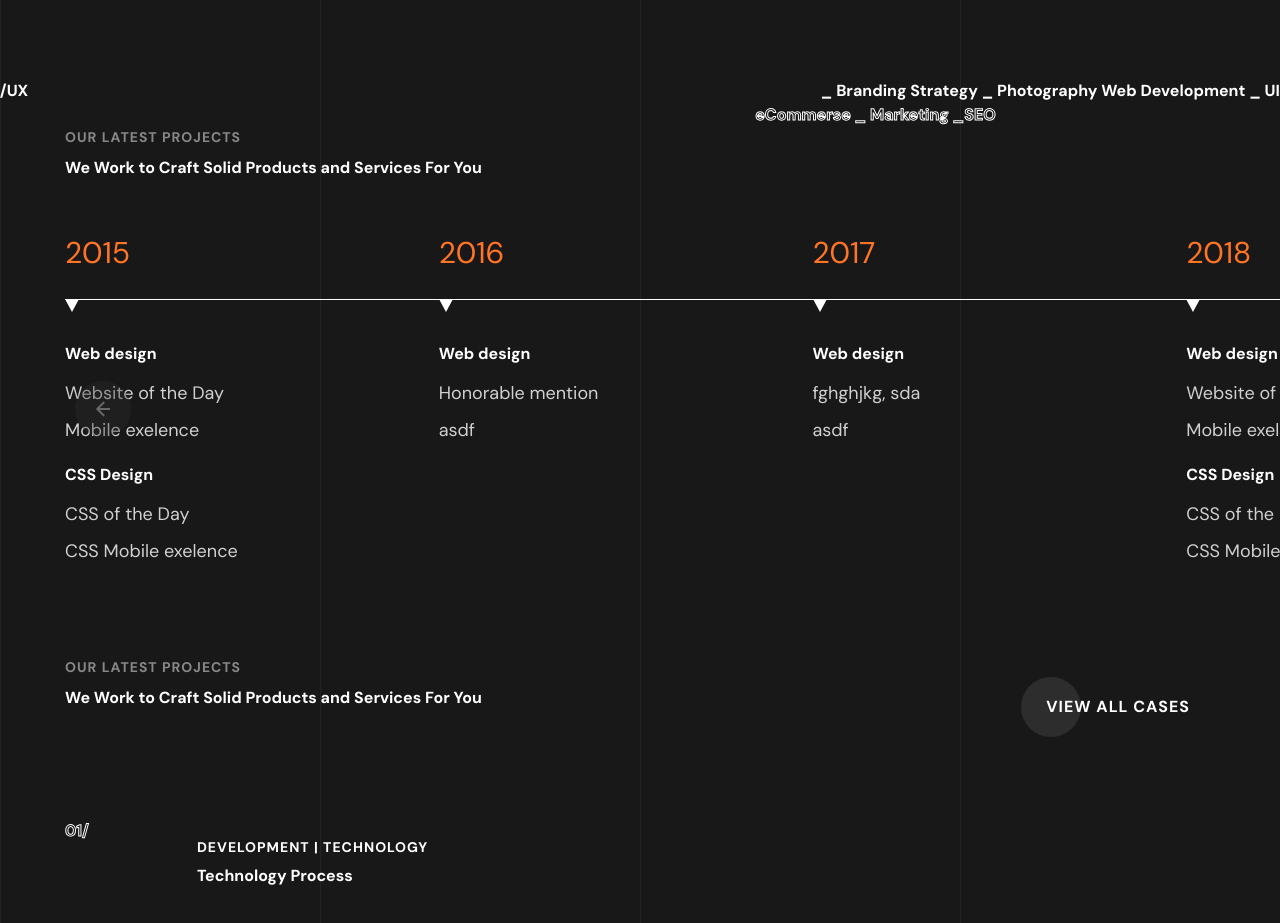
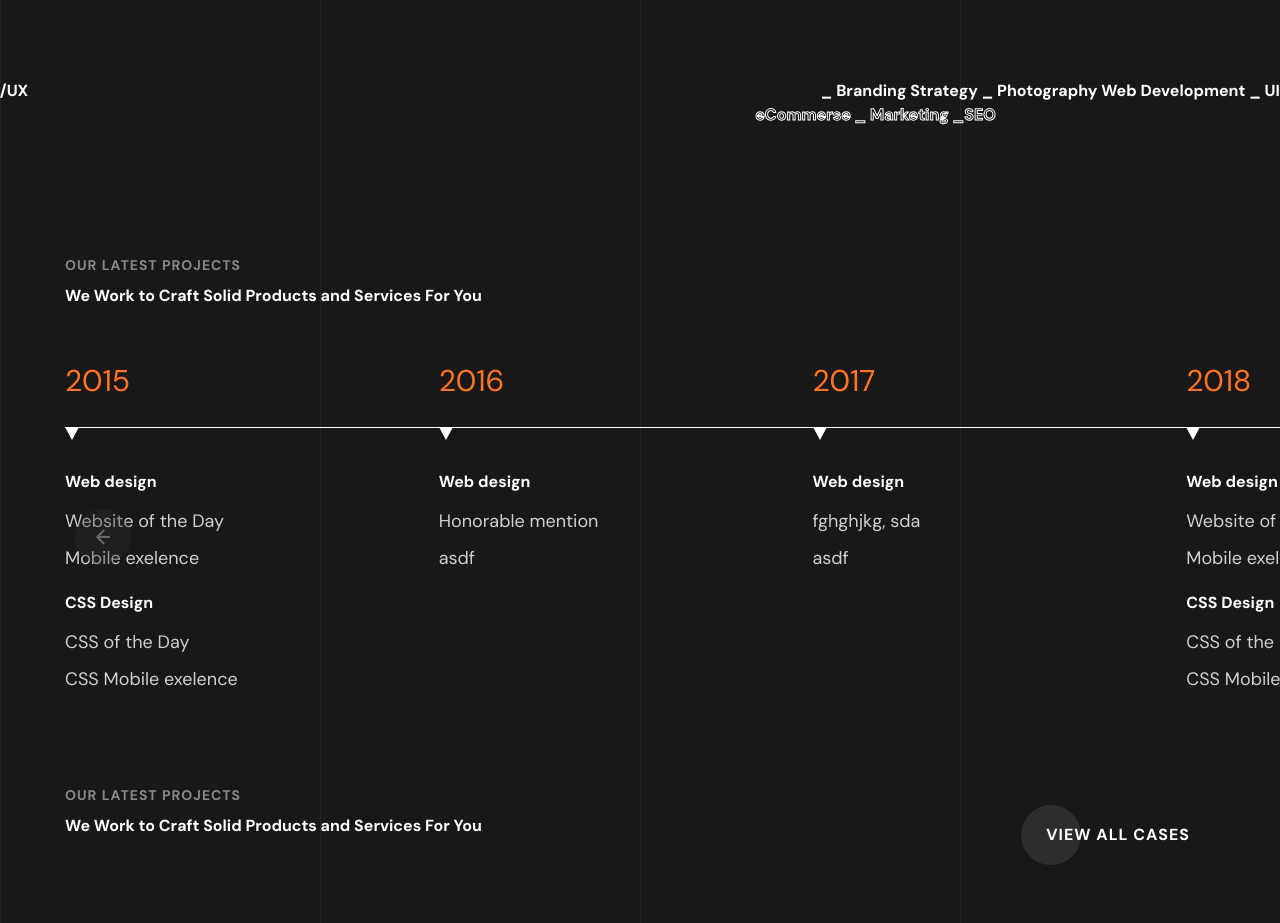
Before and after one commit to fl1pHover/honestMedia_V1, a Next.js app: page / in a window 1280 px wide. Shown: the part 1600-2523 px from the top of the page. Built offline with nearby package versions, Linux system fonts and the light colour scheme.

Commit message:
box height

```diff
--- a/pages/index.js
+++ b/pages/index.js
@@ -80,7 +80,7 @@ export default function Home() {
                <Box as="section" id="marquees">
                     <Marquees />
                </Box>
-
+               <Box h={{ base: "4em", md: "6em", lg: "8em" }} />
                <Box as="section" id="timeline">
                     <TimeLine />
                </Box>
```
